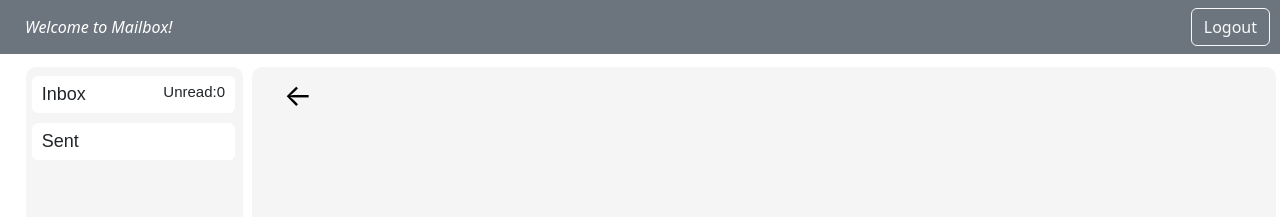
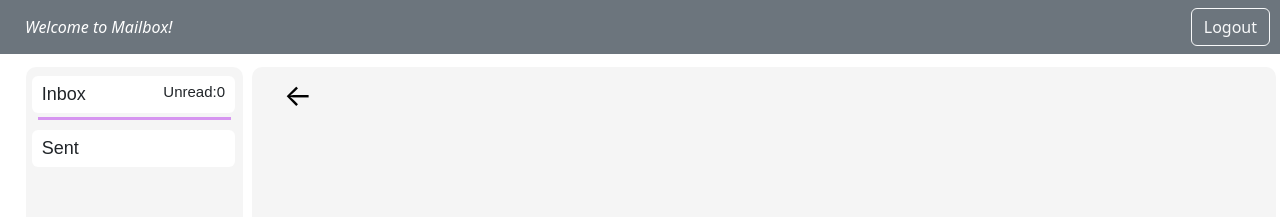
Before and after one commit to MahaGit1233/React-Mailbox, a React (Create React App) app: page /mails in a window 1280 px wide. Shown: the top 217 px of the page. Built offline with nearby package versions, Linux system fonts and the light colour scheme.

Commit message:
sent inbox commit

```diff
--- a/src/App.js
+++ b/src/App.js
@@ -3,6 +3,7 @@ import { BrowserRouter, Route, Switch } from "react-router-dom";
 import Mailbox from "./components/Pages/Mailbox";
 import Signup from "./components/Register/Signup";
 import Mails from "./components/Pages/Mails";
+import Sent from "./components/Pages/Sent";
 
 function App() {
   const isLoggedIn = useSelector(state => state.auth.isAuthenticated);
@@ -12,6 +13,7 @@ function App() {
       <Switch>
         <Route path="/" exact >{isLoggedIn ? <Mailbox /> : <Signup />}</Route>
         <Route path="/mails" exact component={Mails} />
+        <Route path="/sent" component={Sent} />
       </Switch>
     </BrowserRouter>
   );
--- a/src/components/Pages/Mailbox.js
+++ b/src/components/Pages/Mailbox.js
@@ -8,6 +8,7 @@ import MailboxItems from "./MailboxItems";
 import Inbox from "./Inbox";
 import Sent from "./Sent";
 import { Route } from "react-router-dom";
+import { BrowserRouter, Switch } from "react-router-dom";
 
 const Mailbox = () => {
     const [showMailbox, setShowMailbox] = useState(false);
@@ -167,15 +168,8 @@ const Mailbox = () => {
                     <MailboxItems />
                 </Container>
                 <Container style={{ border: 'none', height: '85vh', marginTop: '5%', width: '80%', borderRadius: '10px', backgroundColor: 'whitesmoke' }}>
-                    <div>
-                        <h5 style={{ marginLeft: '50%', paddingTop: '10px' }}>INBOX</h5>
-                        <Route path="/"><Inbox onDelete={deleteMailHandler} /></Route>
-                    </div>
-                    <div style={{ borderBottom: '1px solid black', padding: '10px' }}></div>
-                    <div>
-                        <h5 style={{ marginLeft: '50%', paddingTop: '10px' }}>SENT</h5>
-                        <Route path="/"><Sent onDelete={deleteMailHandler} /></Route>
-                    </div>
+                    <Route path="/"><Inbox onDelete={deleteMailHandler} /></Route>
+                    <Route path="/sent"><Sent onDelete={deleteMailHandler} /></Route>
                 </Container>
             </div>
         </div>
--- /dev/null
+++ b/src/components/Pages/MailboxItems.css
@@ -0,0 +1,7 @@
+.items a:hover,
+.items a:active,
+.items a.active {
+    color: #95bcf0;
+    padding-bottom: 0.25rem;
+    border-bottom: 3px solid #d695f0;
+}
--- a/src/components/Pages/MailboxItems.js
+++ b/src/components/Pages/MailboxItems.js
@@ -2,14 +2,15 @@ import React from "react";
 import { Card } from "react-bootstrap";
 import { useSelector } from "react-redux";
 import { NavLink } from "react-router-dom";
+import './MailboxItems.css';
 
 const MailboxItems = () => {
     const unreadCount = useSelector(state => state.mailbox.receivedMails.filter(mail => !state.mailbox.readMails.includes(mail.id)).length);
 
     return (
-        <div>
-            <NavLink style={{ textDecoration: 'none' }} to='/'><Card style={{ width: '105%', marginLeft: '-3%', alignItems: 'left', paddingTop: '5px', paddingBottom: '5px', fontSize: '18px', marginTop: '5%', border: 'none', paddingLeft: '10px', display: 'flex', flexDirection: 'row', justifyContent: 'space-between' }}>Inbox<div style={{ fontSize: '15px', paddingRight: '10px' }}>Unread:{unreadCount}</div></Card></NavLink>
-            <NavLink style={{ textDecoration: 'none' }} to='/'><Card style={{ width: '105%', marginLeft: '-3%', alignItems: 'left', paddingTop: '5px', paddingBottom: '5px', fontSize: '18px', marginTop: '5%', border: 'none', paddingLeft: '10px' }}>Sent</Card></NavLink>
+        <div className="items">
+            <NavLink className={({ isActive }) => (isActive ? "nav-link active" : "nav-link")} style={{ textDecoration: 'none' }} to='/'><Card style={{ width: '105%', marginLeft: '-3%', alignItems: 'left', paddingTop: '5px', paddingBottom: '5px', fontSize: '18px', marginTop: '5%', border: 'none', paddingLeft: '10px', display: 'flex', flexDirection: 'row', justifyContent: 'space-between' }}>Inbox<div style={{ fontSize: '15px', paddingRight: '10px' }}>Unread:{unreadCount}</div></Card></NavLink>
+            <NavLink className={({ isActive }) => (isActive ? "nav-link active" : "nav-link")} style={{ textDecoration: 'none' }} to='/sent'><Card style={{ width: '105%', marginLeft: '-3%', alignItems: 'left', paddingTop: '5px', paddingBottom: '5px', fontSize: '18px', marginTop: '5%', border: 'none', paddingLeft: '10px' }}>Sent</Card></NavLink>
         </div >
     );
 };
--- a/src/components/Pages/Sent.js
+++ b/src/components/Pages/Sent.js
@@ -1,13 +1,16 @@
 import React, { useState } from "react";
-import { Button, Card } from "react-bootstrap";
-import { useSelector } from "react-redux";
+import { Button, Card, Container, Navbar } from "react-bootstrap";
+import { useDispatch, useSelector } from "react-redux";
 import { NavLink } from "react-router-dom";
+import MailboxItems from "./MailboxItems";
+import { authActions } from "../Store/redux";
 
 const Sent = (props) => {
     const [isHover, setIsHover] = useState(null);
 
     console.log('sent is working');
     const sentMails = useSelector(state => state.mailbox.sentMails);
+    const dispatch = useDispatch();
 
     const hoverInHandler = (id) => {
         setIsHover(id);
@@ -16,8 +19,25 @@ const Sent = (props) => {
     const hoverOutHandler = () => {
         setIsHover(null);
     };
+
+    const logoutHandler = () => {
+        dispatch(authActions.logout());
+    };
+
     return (
         <div>
+            <Navbar className="bg-secondary justify-content-between" style={{ color: "white", display: 'flex', justifyContent: 'space-between' }}>
+                <i style={{ marginLeft: '25px' }}>Welcome to Mailbox!</i>
+                <Button style={{ marginRight: '10px' }} variant="outline-light" onClick={logoutHandler}>Logout</Button>
+            </Navbar>
+            <div style={{ listStyleType: 'none', marginTop: '-4%', display: 'flex' }}>
+                <Container style={{ border: 'none', marginTop: '5%', width: '17%', marginLeft: '2%', borderRadius: '10px', backgroundColor: 'whitesmoke' }}>
+                    <MailboxItems />
+                </Container>
+                <Container style={{ border: 'none', height: '85vh', marginTop: '5%', width: '80%', borderRadius: '10px', backgroundColor: 'whitesmoke' }}>
+                    <Navbar style={{ height: '7vh', backgroundColor: 'whitesmoke' }}>
+                        <NavLink to="/" style={{ textDecoration: 'none', paddingLeft: '20px', fontSize: '30px', color: 'black' }}>←</NavLink>
+                    </Navbar>
                     {!sentMails || sentMails.length === 0 ? <p style={{ textAlign: "center", marginTop: "20px" }}>No mails available</p> : <div>
                         {sentMails.map((mail) => (
                             <NavLink to={{ pathname: '/mails', state: { text: mail.text, name: mail.senderName, mail: mail.mail } }} style={{ textDecoration: 'none' }}>
@@ -33,6 +53,8 @@ const Sent = (props) => {
                             </NavLink>
                         ))}
                     </div>}
+                </Container>
+            </div>
         </div>
     )
 };
```
Lines whose indentation alone changed are shown as unchanged.
